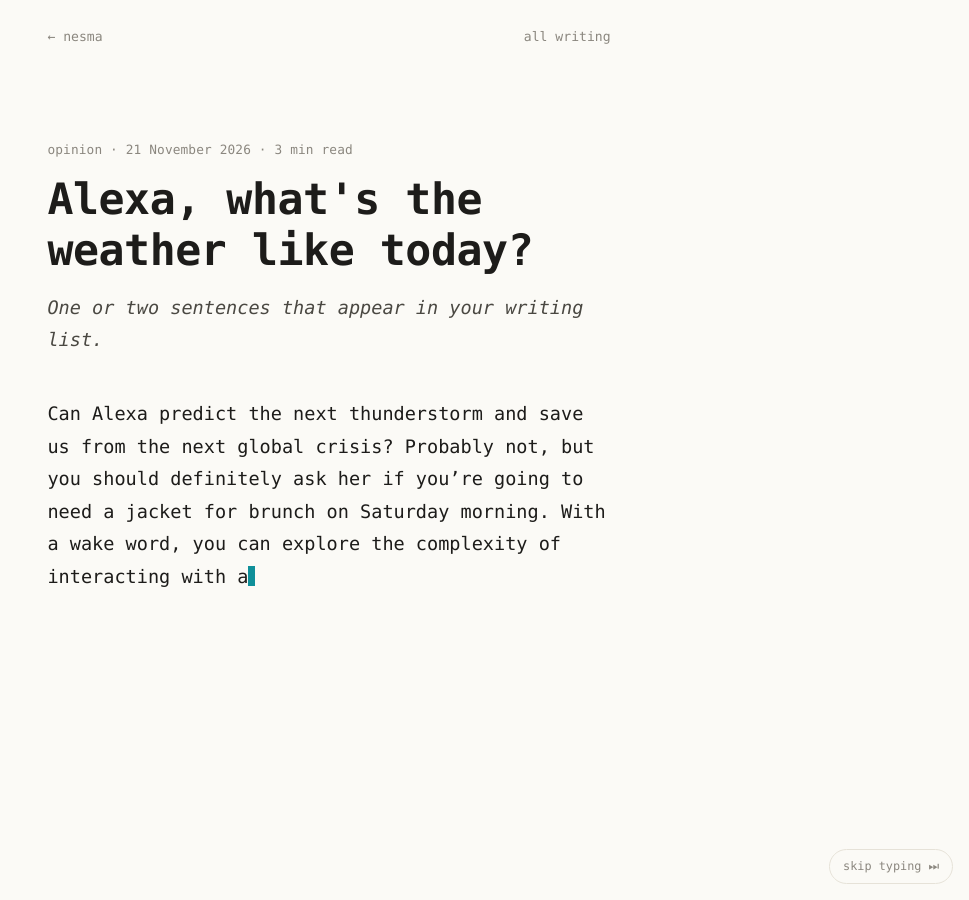
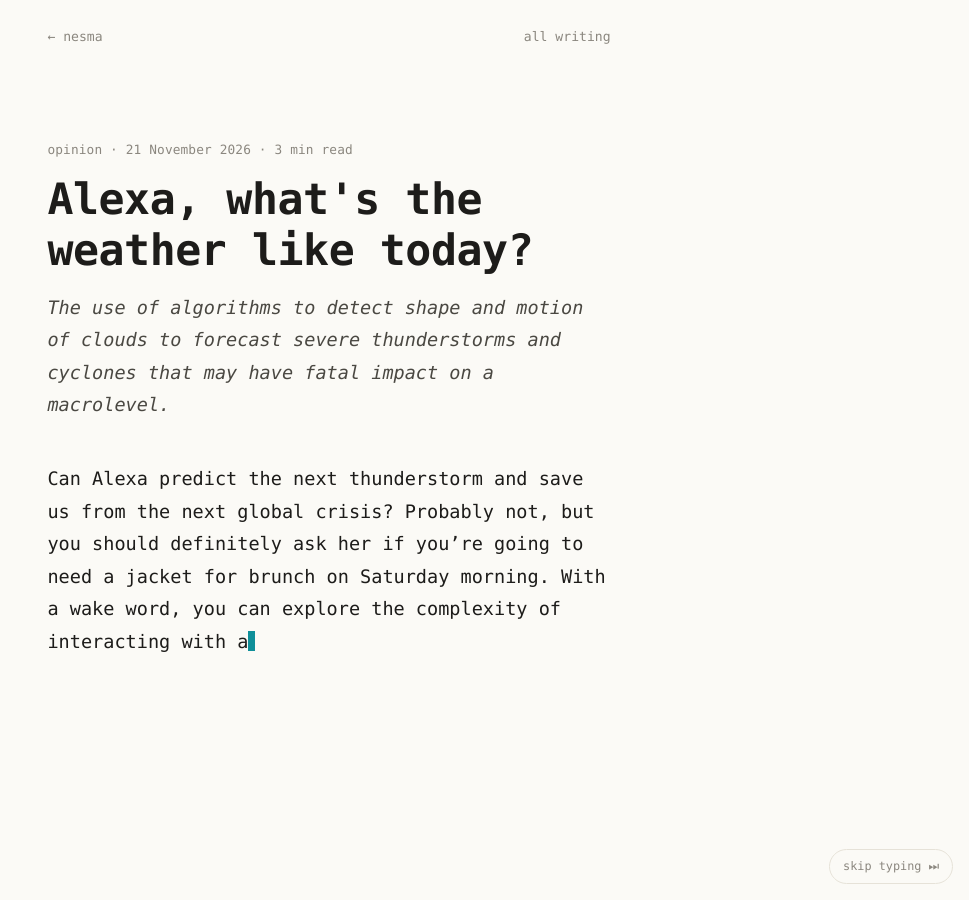
Before and after one commit to itsnesma/itsnesma.github.io, a Jekyll site: the page built from _posts/2026-11-21-alexa-whats-the-weather.md, in a window 1280 px wide and 900 px high. Shown: the whole window, without its empty margins (311-1280 px from the left). Built offline with Jekyll 4.4.1, drawn with Linux system fonts in a browser that asks for light colours; some web fonts are replaced.

Commit message:
Update 2026-11-21-alexa-whats-the-weather.md

```diff
--- a/_posts/2026-11-21-alexa-whats-the-weather.md
+++ b/_posts/2026-11-21-alexa-whats-the-weather.md
@@ -1,7 +1,7 @@
 ---
 title: "Alexa, what's the weather like today?"
 type: opinion
-summary: "One or two sentences that appear in your writing list."
+summary: "The use of algorithms to detect shape and motion of clouds to forecast severe thunderstorms and cyclones that may have fatal impact on a macrolevel."
 ---
 
 Can Alexa predict the next thunderstorm and save us from the next global crisis? Probably not, but you should definitely ask her if you’re going to need a jacket for brunch on Saturday morning.
```
